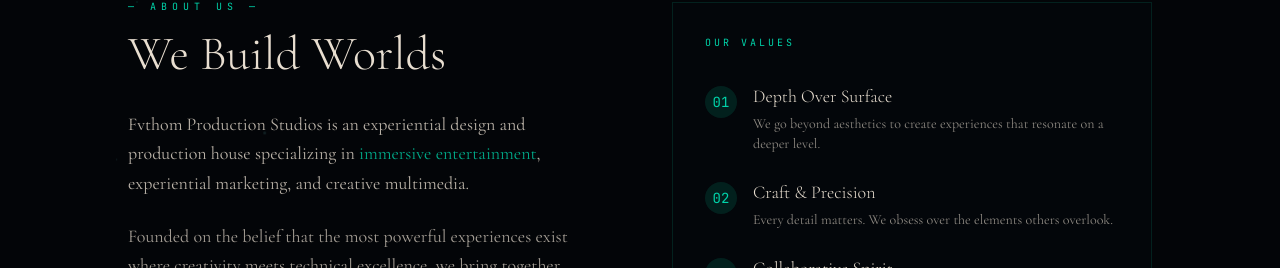
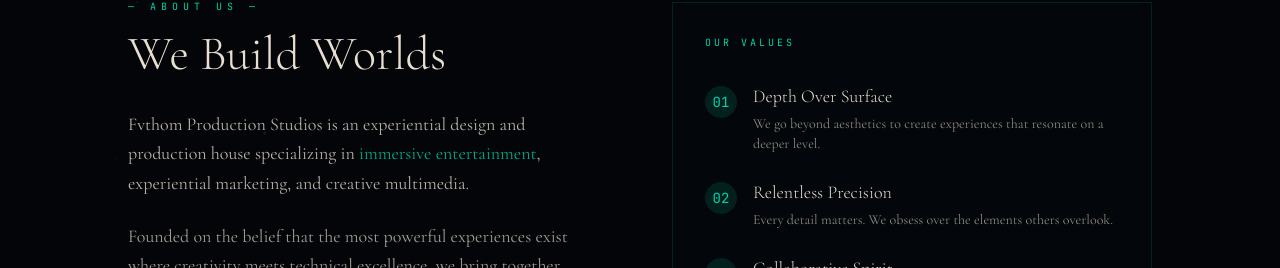
Before and after one commit to ghxstship/seahorseone, a Next.js app: page / in a window 1280 px wide. Shown: the part 3383-3651 px from the top of the page. Built offline with nearby package versions, Linux system fonts and the light colour scheme.

Commit message:
Update: Craft & Precision to Relentless Precision

```diff
--- a/src/components/sections/AboutSection.tsx
+++ b/src/components/sections/AboutSection.tsx
@@ -23,7 +23,7 @@
       description: 'We go beyond aesthetics to create experiences that resonate on a deeper level.'
     },
     {
-      title: 'Craft & Precision',
+      title: 'Relentless Precision',
       description: 'Every detail matters. We obsess over the elements others overlook.'
     },
     {
```
